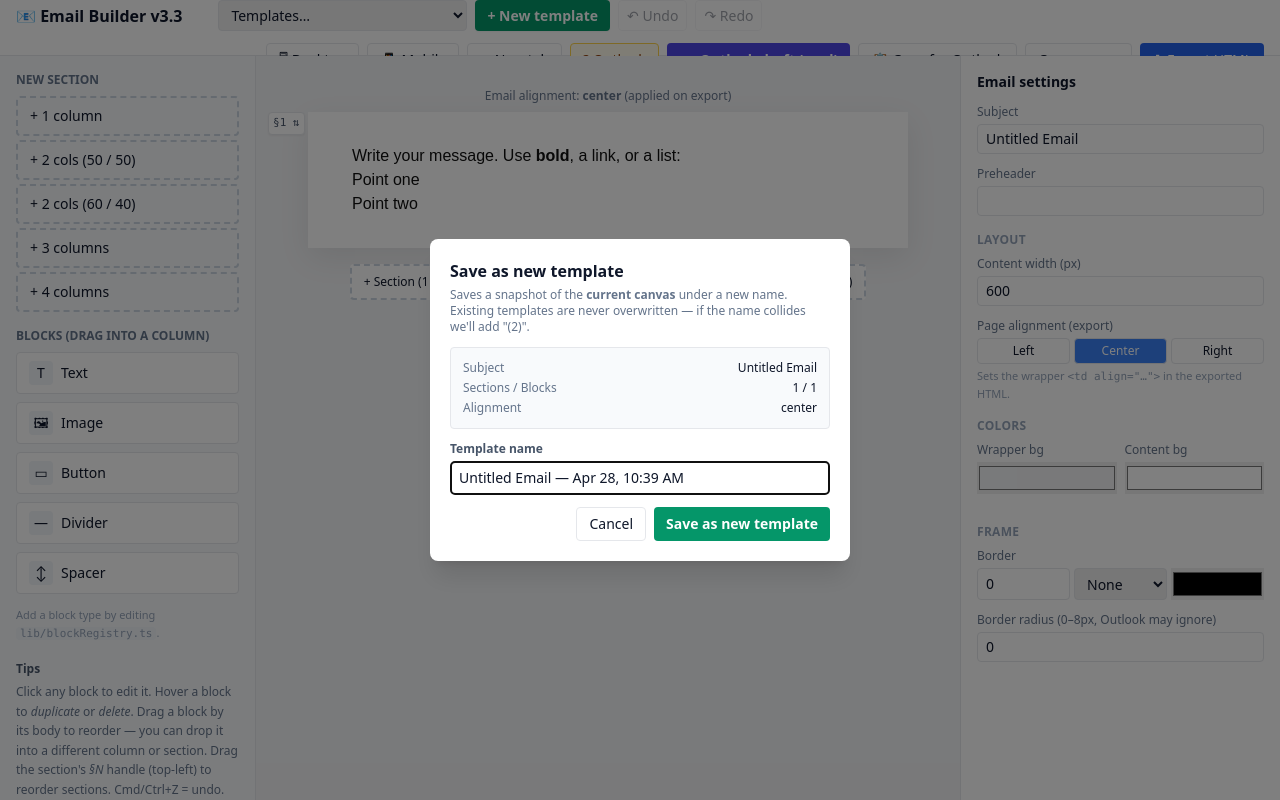
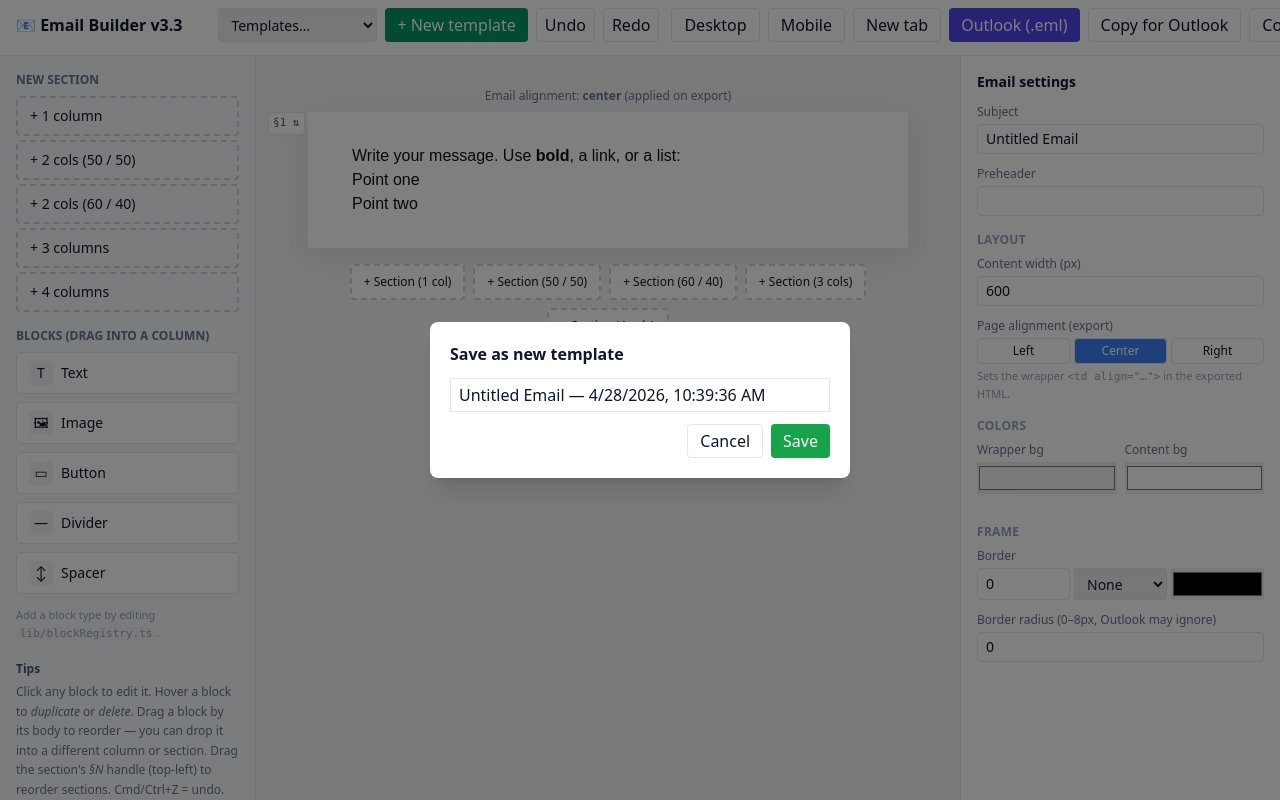
Before and after one commit to charukarakoti/emailer-builder, a Next.js app: page / in a window 1280 px wide. Both pictures are taken after a click on the button "+ New template". Built offline with nearby package versions, Linux system fonts and the light colour scheme.

Commit message:
update code

```diff
--- a/components/TopBar.tsx
+++ b/components/TopBar.tsx
@@ -1,4 +1,5 @@
 "use client";
+
 import { useEffect, useMemo, useState } from "react";
 import { useBuilder } from "@/lib/store";
 import { generateEmailHtml } from "@/lib/htmlGenerator";
@@ -14,15 +15,9 @@ import type { EmailDocument } from "@/lib/types";
 const NEW_TEMPLATE_VALUE = "__new_template__";
 const DELETE_PREFIX = "__delete__:";
 
-// ---------------------------------------------------------------------------
-// .eml builder — RFC 822 message that Outlook opens as a NEW compose window
-// (because of X-Unsent: 1), with the HTML body fully rendered. No paste, no
-// "Keep Source Formatting" menu, no surprises.
-// ---------------------------------------------------------------------------
+/* -------------------------- .eml builder -------------------------- */
 function buildEml(subject: string, html: string): string {
-  // base64-encode UTF-8 safely in the browser
   const b64 = btoa(unescape(encodeURIComponent(html)));
-  // Outlook's MIME parser is happiest with 76-char lines.
   const wrapped = b64.match(/.{1,76}/g)?.join("\r\n") ?? b64;
   const date = new Date().toUTCString();
   const safeSubject = subject.replace(/[\r\n]/g, " ").trim() || "(no subject)";
@@ -39,12 +34,7 @@ function buildEml(subject: string, html: string): string {
   ].join("\r\n");
 }
 
-// ---------------------------------------------------------------------------
-// SaveTemplateDialog — inline modal so the user can SEE what's being saved
-// before committing. Replaces window.prompt(), which gave no preview and
-// suggested the loaded template's subject as default name (the bug behind
-// "I made a new template but the old one shows up").
-// ---------------------------------------------------------------------------
+/* ---------------------- Save Template Dialog ---------------------- */
 function SaveTemplateDialog({
   doc,
   onCancel,
@@ -54,81 +44,24 @@ function SaveTemplateDialog({
   onCancel: () => void;
   onSave: (name: string) => void;
 }) {
-  const defaultName = `${doc.meta.subject || "Template"} — ${new Date().toLocaleString(
-    [],
-    { month: "short", day: "numeric", hour: "2-digit", minute: "2-digit" }
-  )}`;
+  const defaultName = `${doc.meta.subject || "Template"} — ${new Date().toLocaleString()}`;
   const [name, setName] = useState(defaultName);
 
-  const stats = useMemo(() => {
-    const sectionCount = doc.sections.length;
-    let blockCount = 0;
-    for (const s of doc.sections)
-      for (const c of s.columns) blockCount += c.blocks.length;
-    return { sectionCount, blockCount };
-  }, [doc]);
+  return (
+    <div className="fixed inset-0 z-50 bg-black/50 flex items-center justify-center" onClick={onCancel}>
+      <div className="bg-white rounded-lg shadow-xl p-5 w-[420px]" onClick={(e) => e.stopPropagation()}>
+        <div className="font-semibold mb-3">Save as new template</div>
 
-  return (
-    <div
-      className="fixed inset-0 z-50 bg-black/50 flex items-center justify-center"
-      onClick={onCancel}
-    >
-      <div
-        className="bg-white rounded-lg shadow-xl p-5 w-[420px] max-w-[92vw]"
-        onClick={(e) => e.stopPropagation()}
-      >
-        <div className="font-semibold text-base mb-1">Save as new template</div>
-        <div className="text-xs text-slate-500 mb-3">
-          Saves a snapshot of the <strong>current canvas</strong> under a new
-          name. Existing templates are never overwritten — if the name
-          collides we'll add "(2)".
-        </div>
-
-        <div className="bg-slate-50 border rounded p-3 mb-3 text-xs">
-          <div className="flex justify-between">
-            <span className="text-slate-500">Subject</span>
-            <span className="font-medium truncate ml-3">
-              {doc.meta.subject || <em className="text-slate-400">(none)</em>}
-            </span>
-          </div>
-          <div className="flex justify-between mt-1">
-            <span className="text-slate-500">Sections / Blocks</span>
-            <span className="font-medium">
-              {stats.sectionCount} / {stats.blockCount}
-            </span>
-          </div>
-          <div className="flex justify-between mt-1">
-            <span className="text-slate-500">Alignment</span>
-            <span className="font-medium">{doc.meta.alignment}</span>
-          </div>
-        </div>
-
-        <label className="block text-xs font-semibold text-slate-600 mb-1">
-          Template name
-        </label>
         <input
-          autoFocus
           value={name}
           onChange={(e) => setName(e.target.value)}
-          onKeyDown={(e) => {
-            if (e.key === "Enter") onSave(name);
-            else if (e.key === "Escape") onCancel();
-          }}
-          className="w-full text-sm border rounded px-2 py-1.5 mb-3"
+          className="w-full border px-2 py-1 mb-3"
         />
 
         <div className="flex justify-end gap-2">
-          <button
-            onClick={onCancel}
-            className="text-sm px-3 py-1.5 border rounded hover:bg-slate-50"
-          >
-            Cancel
-          </button>
-          <button
-            onClick={() => onSave(name)}
-            className="text-sm px-3 py-1.5 rounded bg-emerald-600 text-white hover:bg-emerald-700 font-semibold"
-          >
-            Save as new template
+          <button onClick={onCancel} className="border px-3 py-1 rounded">Cancel</button>
+          <button onClick={() => onSave(name)} className="bg-green-600 text-white px-3 py-1 rounded">
+            Save
           </button>
         </div>
       </div>
@@ -136,9 +69,7 @@ function SaveTemplateDialog({
   );
 }
 
-// ---------------------------------------------------------------------------
-// TopBar
-// ---------------------------------------------------------------------------
+/* ------------------------------ TopBar ----------------------------- */
 export default function TopBar({
   onPreview,
 }: {
@@ -166,8 +97,6 @@ export default function TopBar({
     URL.revokeObjectURL(url);
   };
 
-  // Download as Outlook .eml — opens as a new draft in Outlook with the
-  // formatted HTML body intact. No paste, no "Keep Source Formatting" menu.
   const handleExportEml = () => {
     const html = buildHtml();
     const eml = buildEml(doc.meta.subject || "Email", html);
@@ -178,25 +107,11 @@ export default function TopBar({
     a.download = `${(doc.meta.subject || "email").replace(/\s+/g, "-")}.eml`;
     a.click();
     URL.revokeObjectURL(url);
-    setTimeout(() => {
-      alert(
-        "Outlook draft (.eml) downloaded.\n\n" +
-          "Just double-click it — Outlook opens a new compose window\n" +
-          "with your email already formatted in the body. No paste, no\n" +
-          "“Keep Source Formatting” popup, no surprises.\n\n" +
-          "(If your machine opens .eml in another app: right-click →\n" +
-          " Open with → Outlook, and check “Always use this app”.)"
-      );
-    }, 100);
   };
 
   const handleCopy = async () => {
     await navigator.clipboard.writeText(buildHtml());
-    alert(
-      "Source HTML copied.\n\n" +
-        "For Outlook, the .eml download (📨 Outlook draft) is more\n" +
-        "reliable — it skips paste entirely."
-    );
+    alert("HTML copied");
   };
 
   const handleCopyForOutlook = async () => {
@@ -207,232 +122,90 @@ export default function TopBar({
       await navigator.clipboard.write([
         new ClipboardItem({ "text/html": blob, "text/plain": plain }),
       ]);
-      alert(
-        "Outlook-ready HTML copied!\n\n" +
-          "Now in Outlook:\n" +
-          "  1. New email → click in the body → Ctrl+V\n" +
-          "  2. If Outlook shows the small “Ctrl” paste-options menu,\n" +
-          "     pick “Keep Source Formatting”.\n\n" +
-          "Want to skip that menu entirely? Use 📨 Outlook draft (.eml)\n" +
-          "instead — Outlook opens it pre-formatted, no paste needed."
-      );
     } catch {
       await navigator.clipboard.writeText(html);
-      alert(
-        "Copied as plain HTML (your browser doesn't support rich\n" +
-          "clipboard write). Use 📨 Outlook draft (.eml) instead for\n" +
-          "the cleanest result."
-      );
     }
-  };
-
-  const handleOutlookHelp = () => {
-    alert(
-      "How to get this email into Outlook — pick one\n\n" +
-        "■ EASIEST (recommended) — 📨 Outlook draft (.eml)\n" +
-        "  • Click the button → an .eml file downloads.\n" +
-        "  • Double-click it. Outlook opens a NEW compose window with\n" +
-        "    your email body already formatted, exactly as designed.\n" +
-        "  • No paste. No “Keep Source Formatting” menu. No surprises.\n\n" +
-        "■ Copy-paste — 📋 Copy for Outlook\n" +
-        "  • New email in Outlook → click body → Ctrl+V.\n" +
-        "  • Outlook will show the small “Ctrl” paste-options badge —\n" +
-        "    that's hard-coded Windows behavior, can't be hidden.\n" +
-        "    If you must paste, pick “Keep Source Formatting”.\n\n" +
-        "■ For sending via Mailchimp / Brevo / SendGrid / etc.\n" +
-        "  • Click ⬇ Export HTML and upload the .html file into your\n" +
-        "    tool's “Paste your own HTML” option.\n\n" +
-        "Why is the paste menu always there? Outlook's compose window\n" +
-        "always shows it for ANY pasted formatted content. You can't\n" +
-        "remove it via HTML. The .eml route avoids paste entirely."
-    );
   };
 
   const handleOpenInTab = () => {
     const html = buildHtml();
     const blob = new Blob([html], { type: "text/html" });
     const url = URL.createObjectURL(blob);
-    window.open(url, "_blank", "noopener,noreferrer");
-    setTimeout(() => URL.revokeObjectURL(url), 60_000);
+    window.open(url, "_blank");
   };
 
   const handleSaveAsTemplate = () => setSaveDialogOpen(true);
 
   const handleSaveConfirm = (name: string) => {
-    const t = saveUserTemplate(name, doc);
+    saveUserTemplate(name, doc);
+    setRefresh((n) => n + 1);
     setSaveDialogOpen(false);
-    setRefresh((n) => n + 1);
-    // If the name collided, saveUserTemplate appended " (2)" — show it.
-    setTimeout(
-      () =>
-        alert(
-          `Saved “${t.name}” — pick it from the Templates dropdown to load.`
-        ),
-      50
-    );
   };
 
   const handleSelectTemplate = (value: string) => {
     if (!value) return;
-    if (value === NEW_TEMPLATE_VALUE) {
-      handleSaveAsTemplate();
-      return;
-    }
-    if (value.startsWith(DELETE_PREFIX)) {
-      const id = value.slice(DELETE_PREFIX.length);
-      const t = userTemplates.find((x) => x.id === id);
-      if (!t) return;
-      if (window.confirm(`Delete saved template "${t.name}"?`)) {
-        deleteUserTemplate(id);
-        setRefresh((n) => n + 1);
-      }
-      return;
-    }
-    const ut = userTemplates.find((t) => t.id === value);
-    if (ut) {
-      setDoc(JSON.parse(JSON.stringify(ut.doc)));
-      return;
-    }
     const built = templates.find((t) => t.name === value);
     if (built) setDoc(JSON.parse(JSON.stringify(built.doc)));
   };
 
   return (
     <>
-      <div className="h-14 border-b bg-white flex items-center px-4 gap-3 flex-wrap">
+      {/* ✅ FIXED HEADER */}
+      <div className="h-14 border-b bg-white">
+        <div className="w-full overflow-x-auto">
+          <div className="flex items-center px-4 gap-3 whitespace-nowrap min-w-max pt-2">
+
             <div className="font-semibold">📧 Email Builder v3.3</div>
 
-        <div className="ml-6 flex gap-2">
+            <div className="ml-6 flex gap-2 flex-none">
               <select
                 className="text-sm border rounded px-2 py-1"
-            onChange={(e) => {
-              handleSelectTemplate(e.target.value);
-              e.target.value = "";
-            }}
-            defaultValue=""
+                onChange={(e) => handleSelectTemplate(e.target.value)}
               >
-            <option value="" disabled>
-              Templates…
-            </option>
-
-            <optgroup label="✨ Actions">
-              <option value={NEW_TEMPLATE_VALUE}>
-                💾 Save current as template…
-              </option>
-            </optgroup>
-
-            <optgroup label="Built-in">
+                <option>Templates…</option>
                 {templates.map((t) => (
-                <option key={t.name} value={t.name}>
-                  {t.name}
-                </option>
+                  <option key={t.name}>{t.name}</option>
                 ))}
-            </optgroup>
-
-            {userTemplates.length > 0 && (
-              <optgroup label="My templates">
-                {userTemplates.map((t) => (
-                  <option key={t.id} value={t.id}>
-                    {t.name}
-                  </option>
-                ))}
-              </optgroup>
-            )}
-
-            {userTemplates.length > 0 && (
-              <optgroup label="Delete saved">
-                {userTemplates.map((t) => (
-                  <option
-                    key={`del-${t.id}`}
-                    value={`${DELETE_PREFIX}${t.id}`}
-                  >
-                    ✕ Delete "{t.name}"
-                  </option>
-                ))}
-              </optgroup>
-            )}
               </select>
 
-          <button
-            onClick={handleSaveAsTemplate}
-            className="text-sm font-semibold px-3 py-1 rounded bg-emerald-600 text-white hover:bg-emerald-700 shadow-sm"
-            title="Save the current canvas as a NEW reusable template (never overwrites existing ones)"
-          >
+              <button onClick={handleSaveAsTemplate} className="bg-emerald-600 text-white px-3 py-1 rounded">
                 + New template
               </button>
 
-          <button
-            onClick={undo}
-            disabled={!history.length}
-            className="text-sm px-2 py-1 border rounded disabled:opacity-40"
-            title="Ctrl/Cmd+Z"
-          >
-            ↶ Undo
+              <button onClick={undo} className="border px-2 py-1 rounded">
+                Undo
               </button>
-          <button
-            onClick={redo}
-            disabled={!future.length}
-            className="text-sm px-2 py-1 border rounded disabled:opacity-40"
-            title="Ctrl/Cmd+Shift+Z"
-          >
-            ↷ Redo
+
+              <button onClick={redo} className="border px-2 py-1 rounded">
+                Redo
               </button>
             </div>
 
-        <div className="ml-auto flex flex-wrap gap-2">
-          <button
-            onClick={() => onPreview("desktop")}
-            className="text-sm px-3 py-1.5 border rounded"
-          >
-            🖥 Desktop
+            <div className="ml-auto flex gap-2 flex-none">
+              <button onClick={() => onPreview("desktop")} className="border px-3 py-1 rounded">
+                Desktop
               </button>
-          <button
-            onClick={() => onPreview("mobile")}
-            className="text-sm px-3 py-1.5 border rounded"
-          >
-            📱 Mobile
+              <button onClick={() => onPreview("mobile")} className="border px-3 py-1 rounded">
+                Mobile
               </button>
-          <button
-            onClick={handleOpenInTab}
-            className="text-sm px-3 py-1.5 border rounded"
-            title="Open the rendered HTML in a new tab"
-          >
-            ↗ New tab
+              <button onClick={handleOpenInTab} className="border px-3 py-1 rounded">
+                New tab
               </button>
-          <button
-            onClick={handleOutlookHelp}
-            className="text-sm px-3 py-1.5 border rounded bg-amber-50 hover:bg-amber-100 border-amber-300 text-amber-800"
-            title="How to get this email into Outlook — recommended workflows"
-          >
-            ? Outlook
+              <button onClick={handleExportEml} className="bg-indigo-600 text-white px-3 py-1 rounded">
+                Outlook (.eml)
               </button>
-          <button
-            onClick={handleExportEml}
-            className="text-sm font-semibold px-3 py-1.5 rounded bg-indigo-600 text-white hover:bg-indigo-700 shadow-sm"
-            title="Download an .eml file — double-click to open in Outlook as a new draft, fully formatted (no paste, no Keep Source Formatting menu)"
-          >
-            📨 Outlook draft (.eml)
+              <button onClick={handleCopyForOutlook} className="border px-3 py-1 rounded">
+                Copy for Outlook
               </button>
-          <button
-            onClick={handleCopyForOutlook}
-            className="text-sm px-3 py-1.5 border rounded"
-            title="Copies as text/html so Outlook pastes a rendered email (still triggers the Ctrl paste-options menu)"
-          >
-            📋 Copy for Outlook
-          </button>
-          <button
-            onClick={handleCopy}
-            className="text-sm px-3 py-1.5 border rounded"
-            title="Copy raw HTML source (for code editors / ESPs that take pasted HTML)"
-          >
+              <button onClick={handleCopy} className="border px-3 py-1 rounded">
                 Copy source
               </button>
-          <button
-            onClick={handleExport}
-            className="text-sm px-3 py-1.5 bg-blue-600 text-white rounded"
-          >
-            ⬇ Export HTML
+              <button onClick={handleExport} className="bg-blue-600 text-white px-3 py-1 rounded">
+                Export HTML
               </button>
+            </div>
+
+          </div>
         </div>
       </div>
 
```
Lines whose indentation alone changed are shown as unchanged.
